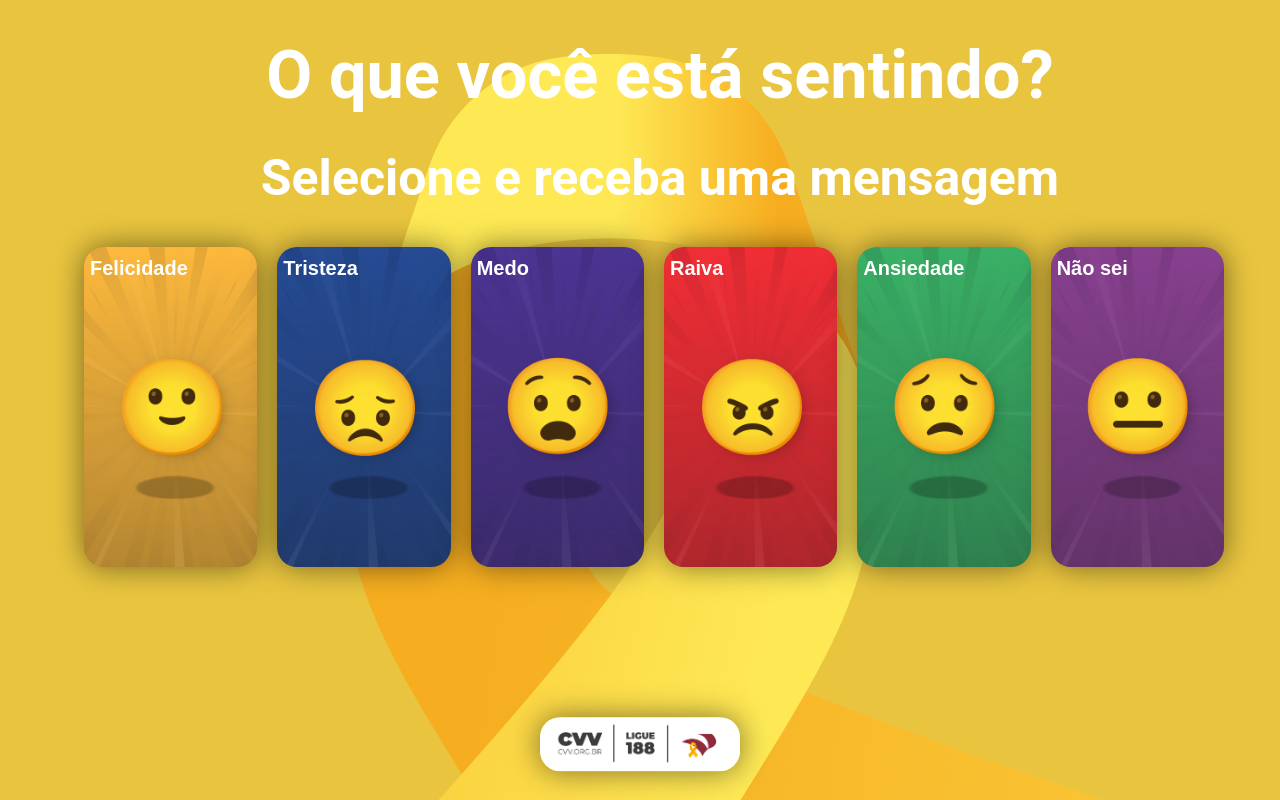
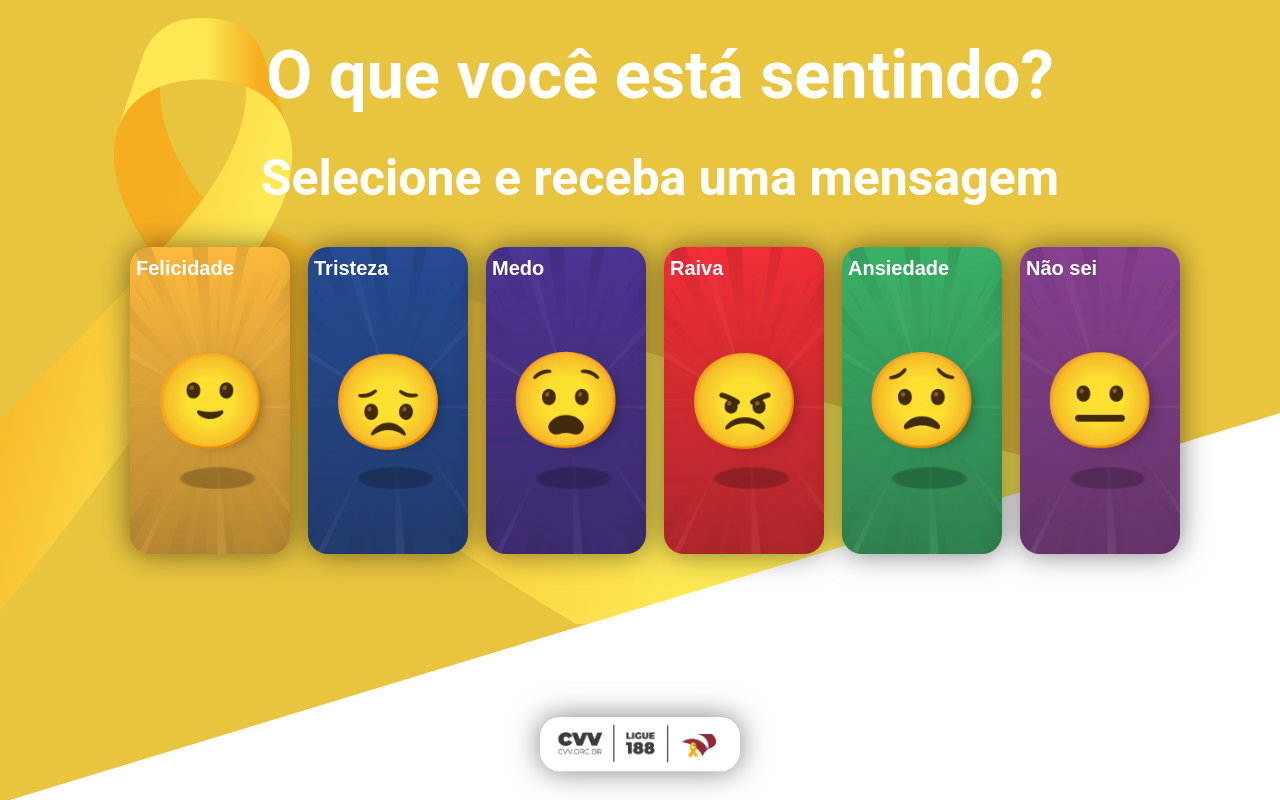
Before and after one commit to vhespanha/videira-setembro-amarelo, a Svelte app in the folder SvelteApp/: page / in a window 1280 px wide. Built offline with nearby package versions, Linux system fonts and the light colour scheme.

Commit message:
Update global.css

```diff
--- a/SvelteApp/public/global.css
+++ b/SvelteApp/public/global.css
@@ -7,7 +7,7 @@ html, body, #app, .home-container {
 
 body {
         background-image: url("bg.png");
-        background-size: fit;
+        background-size: cover;
         background-repeat: no-repeat;
         display: flex;
         flex-direction: column;
@@ -44,8 +44,8 @@ body {
     }
 
 button {
-        width: 190pt !important;
-        height: 360pt;
+        width: 180pt !important;
+        height: 350pt;
         border-radius: 20px;
         font-size: 40pt;
         font-weight: bold;
@@ -65,10 +65,10 @@ button {
     }
 @media (max-width: 1280px) {
         .button-container button {
-            width: 130pt !important;
-            height: 240pt;
-            margin-right: 2px;
+            width: 120pt !important;
+            height: 230pt;
             font-size: 15pt;
+            text-align: center;
         }
         .gif-container img {
             width: 110px !important;
```
